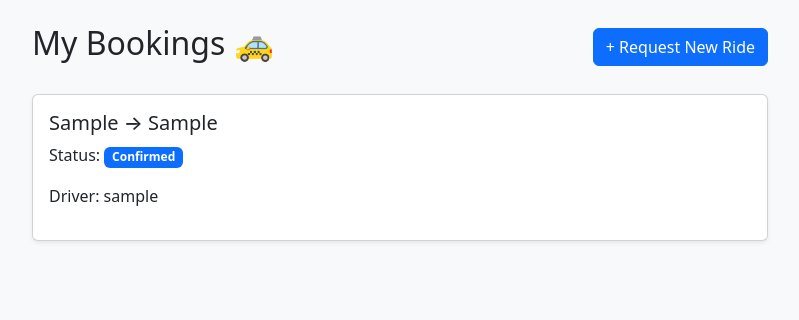
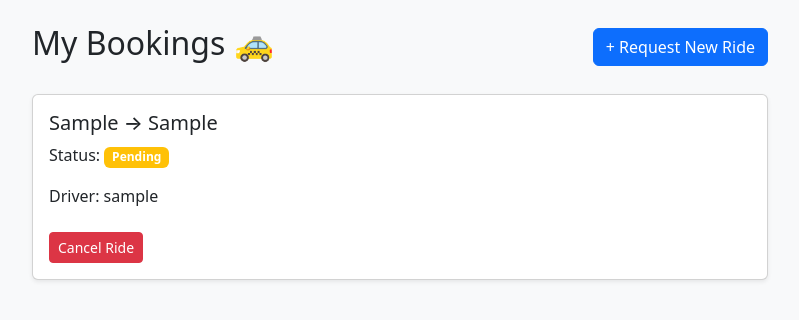
Before and after one commit to johnmiltontoppo567-alt/cabapp, a Django app: page /rides/ in a window 1280 px wide. Shown: the part 56-376 px from the top of the page, without its empty margins (240-1039 px from the left). Run offline with Django 5.2, Linux system fonts and the light colour scheme; a user stored in the database is signed in; tables that the repository leaves empty hold one stand-in row (values such as "Sample post").

Commit message:
Day 16: ride cancellation feature

```diff
--- a/rides/models.py
+++ b/rides/models.py
@@ -3,20 +3,31 @@ from django.contrib.auth.models import User
 
 # Create your models here.
 class Ride(models.Model):
-    pickup=models.CharField(max_length=200)
-    drop_location=models.CharField(max_length=200)
-    status=models.CharField(max_length=20)
-    driver=models.ForeignKey(
+    STATUS_CHOICES = [
+        ('pending', 'Pending'),
+        ('confirmed', 'Confirmed'),
+        ('completed', 'Completed'),
+        ('cancelled', 'Cancelled'),
+    ]
+
+    pickup = models.CharField(max_length=200)
+    drop_location = models.CharField(max_length=200)
+    status = models.CharField(
+        max_length=20,
+        choices=STATUS_CHOICES,
+        default='pending'        # ← new! default status is pending
+    )
+    driver = models.ForeignKey(
         User,
         on_delete=models.SET_NULL,
         null=True,
         blank=True,
-        related_name="accepted_rides"
-        )
+        related_name='accepted_rides'
+    )
     passenger = models.ForeignKey(
-    User,
-    on_delete=models.CASCADE,
-    related_name='requested_rides',
-    null=True,
-    blank=True
+        User,
+        on_delete=models.CASCADE,
+        related_name='requested_rides',
+        null=True,
+        blank=True
     )
--- a/rides/templates/rides/ride_list.html
+++ b/rides/templates/rides/ride_list.html
@@ -26,13 +26,30 @@
                             <span class="badge bg-primary">Confirmed</span>
                         {% elif ride.status == 'completed' %}
                             <span class="badge bg-success">Completed</span>
+                        {% elif ride.status == 'cancelled' %}
+                            <span class="badge bg-danger">Cancelled</span>
                         {% endif %}
                     </p>
+
                     {% if ride.driver %}
                         <p>Driver: {{ ride.driver.username }}</p>
                     {% else %}
-                        <p class="text-muted">Driver: Not assigned yet</p>
+                        <p class="text-muted">
+                            Driver: Not assigned yet
+                        </p>
                     {% endif %}
+
+                    {% if ride.status == 'pending' %}
+                        <form method="POST"
+                              action="{% url 'cancel_ride' ride.id %}">
+                            {% csrf_token %}
+                            <button class="btn btn-danger btn-sm mt-2"
+                                    type="submit">
+                                Cancel Ride
+                            </button>
+                        </form>
+                    {% endif %}
+
                 </div>
             </div>
         {% empty %}
--- a/rides/urls.py
+++ b/rides/urls.py
@@ -7,4 +7,5 @@ urlpatterns = [
     path('driver/', views.driver_dashboard, name='driver_dashboard'),
     path('accept/<int:ride_id>/', views.accept_ride, name='accept_ride'),
     path('complete/<int:ride_id>/', views.complete_ride,name='complete_ride'),
+    path('cancel/<int:ride_id>/', views.cancel_ride, name='cancel_ride'),
 ]
--- a/rides/views.py
+++ b/rides/views.py
@@ -71,10 +71,23 @@ def complete_ride(request,ride_id):
     "Ride marked as completed!")
     return redirect('driver_dashboard')
 
+@login_required
+def cancel_ride(request, ride_id):
+    if request.user.userprofile.role != 'passenger':
+        return redirect('driver_dashboard')
+    ride = get_object_or_404(Ride, id=ride_id)
+    if ride.status == 'pending' and ride.passenger == request.user:
+        ride.status = 'cancelled'
+        ride.save()
+        messages.success(request, "Ride cancelled successfully.")
+    else:
+        messages.error(request,
+            "This ride cannot be cancelled.")
+    return redirect('ride_list')
 
 def home(request):
     if request.user.is_authenticated:
         if request.user.userprofile.role == 'driver':
             return redirect('driver_dashboard')
-            return redirect('ride_list')
+        return redirect('ride_list')
     return render(request, 'rides/home.html')
```
Also changed, not shown: rides/migrations/0004_alter_ride_status.py (added).
